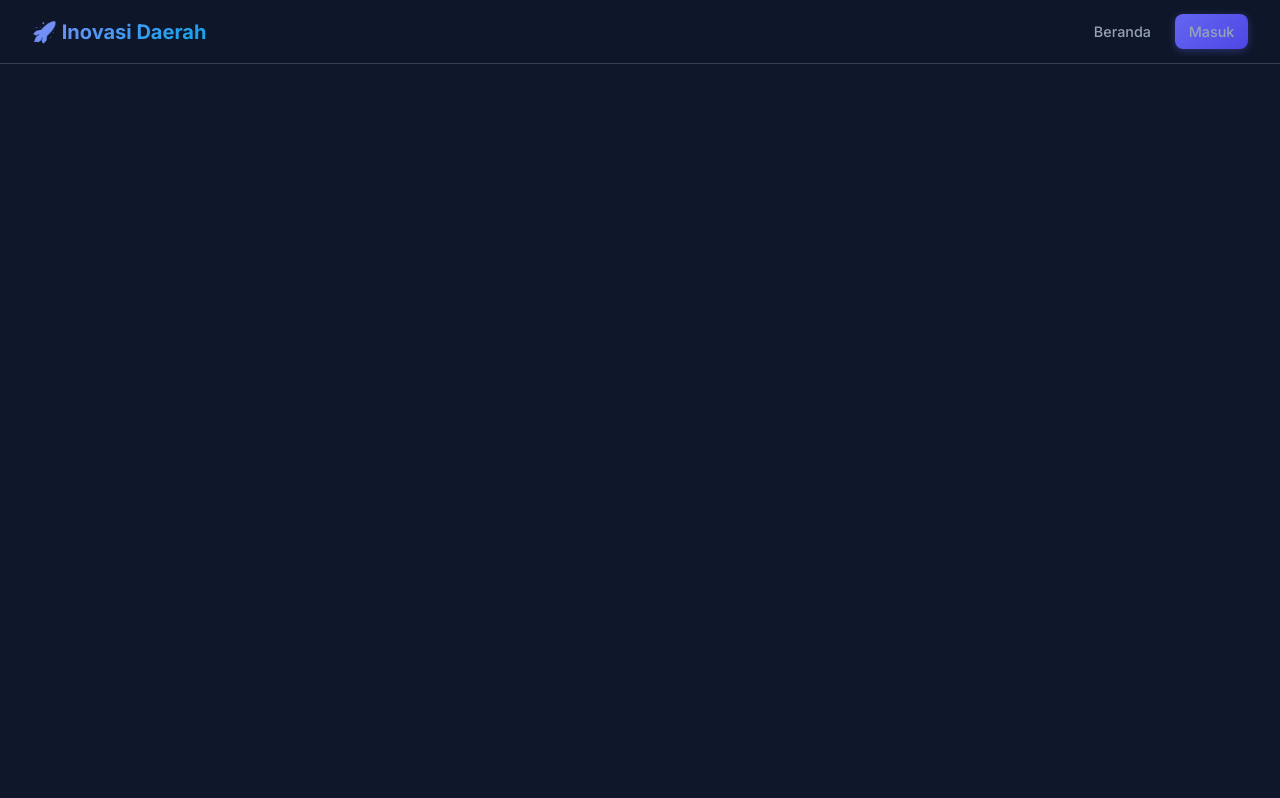
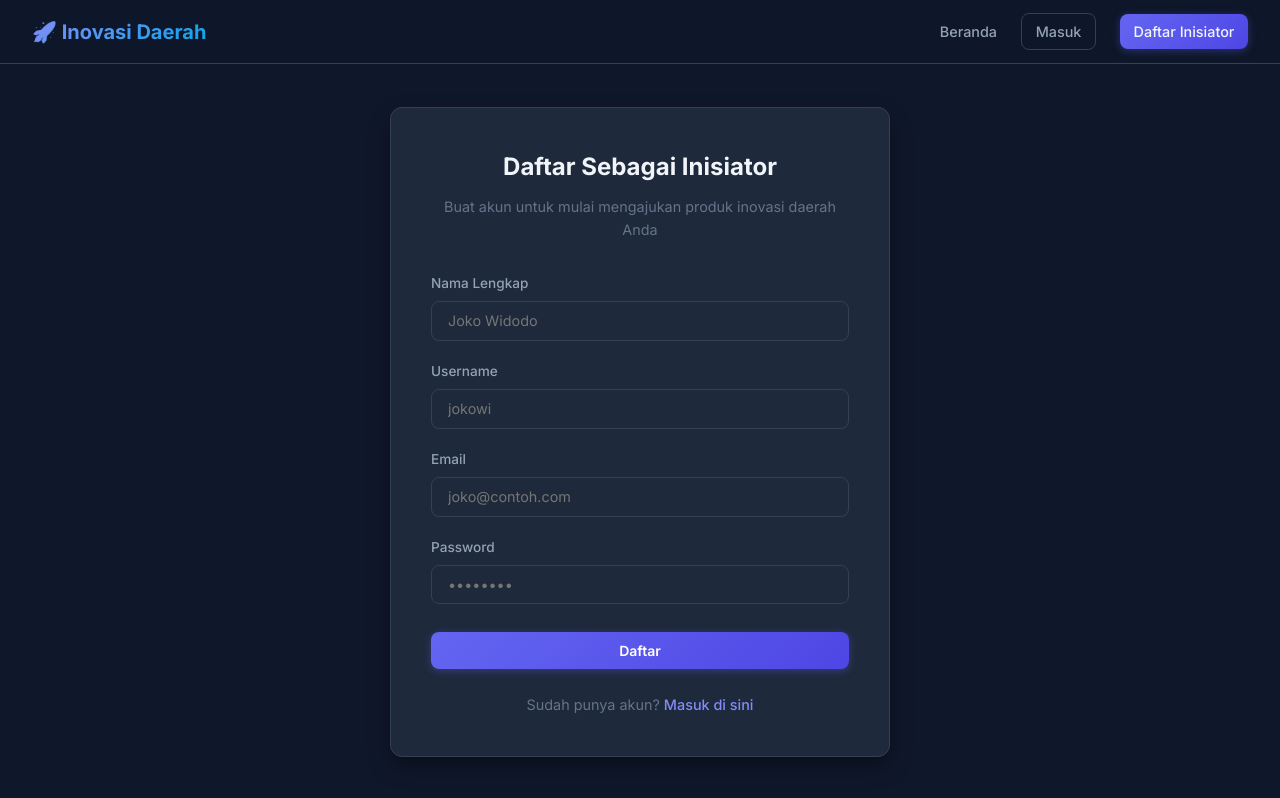
Before and after one commit to Juli-arch7/Inovasi-Boyolali, a Vue app in the folder frontend/: page /register in a window 1280 px wide. Built offline with nearby package versions, Linux system fonts and the light colour scheme.

Commit message:
register
tambah register

```diff
--- a/frontend/src/App.vue
+++ b/frontend/src/App.vue
@@ -10,7 +10,10 @@
           <router-link v-if="auth.userRole === 'inisiator'" to="/inisiator">Dashboard</router-link>
           <button class="btn btn-outline btn-sm" @click="handleLogout">Logout</button>
         </template>
-        <router-link v-else to="/login" class="btn btn-primary btn-sm">Masuk</router-link>
+        <template v-else>
+          <router-link to="/login" class="btn btn-outline btn-sm">Masuk</router-link>
+          <router-link to="/register" class="btn btn-primary btn-sm">Daftar Inisiator</router-link>
+        </template>
       </nav>
     </header>
     <router-view />
--- a/frontend/src/router/index.js
+++ b/frontend/src/router/index.js
@@ -7,6 +7,7 @@ import ProductDetail from '../views/public/ProductDetail.vue'
 
 // Auth
 import Login from '../views/auth/Login.vue'
+import Register from '../views/auth/Register.vue'
 
 // Dashboards
 import SuperAdminDashboard from '../views/superadmin/Dashboard.vue'
@@ -17,6 +18,7 @@ const routes = [
   { path: '/', name: 'Home', component: Home },
   { path: '/products/:id', name: 'ProductDetail', component: ProductDetail },
   { path: '/login', name: 'Login', component: Login },
+  { path: '/register', name: 'Register', component: Register },
   {
     path: '/superadmin',
     name: 'SuperAdmin',
--- /dev/null
+++ b/frontend/src/views/auth/Register.vue
@@ -0,0 +1,79 @@
+<template>
+  <div class="auth-container">
+    <div class="auth-card fade-in" style="max-width: 500px">
+      <h2>Daftar Sebagai Inisiator</h2>
+      <p class="subtitle">Buat akun untuk mulai mengajukan produk inovasi daerah Anda</p>
+
+      <div v-if="error" class="alert alert-error">{{ error }}</div>
+
+      <form @submit.prevent="handleRegister">
+        <div class="form-group">
+          <label for="name">Nama Lengkap</label>
+          <input id="name" type="text" class="form-control" v-model="form.name" placeholder="Joko Widodo" required />
+        </div>
+
+        <div class="form-group">
+          <label for="username">Username</label>
+          <input id="username" type="text" class="form-control" v-model="form.username" placeholder="jokowi" required />
+        </div>
+
+        <div class="form-group">
+          <label for="email">Email</label>
+          <input id="email" type="email" class="form-control" v-model="form.email" placeholder="joko@contoh.com" required />
+        </div>
+
+        <div class="form-group">
+          <label for="password">Password</label>
+          <input id="password" type="password" class="form-control" v-model="form.password" placeholder="••••••••" required minlength="6" />
+        </div>
+
+        <button type="submit" class="btn btn-primary" style="width:100%; margin-top:0.5rem" :disabled="submitting">
+          {{ submitting ? 'Memproses...' : 'Daftar' }}
+        </button>
+
+        <p style="text-align: center; margin-top: 1.5rem; font-size: 0.9rem; color: var(--text-muted);">
+          Sudah punya akun? <router-link to="/login" style="font-weight: 500;">Masuk di sini</router-link>
+        </p>
+      </form>
+    </div>
+  </div>
+</template>
+
+<script setup>
+import { ref } from 'vue'
+import { useRouter } from 'vue-router'
+import { useAuthStore } from '../../stores/auth'
+
+const auth = useAuthStore()
+const router = useRouter()
+
+const form = ref({
+  name: '',
+  username: '',
+  email: '',
+  password: '',
+  role: 'inisiator'
+})
+
+const error = ref('')
+const submitting = ref(false)
+
+async function handleRegister() {
+  error.value = ''
+  submitting.value = true
+  try {
+    const data = await auth.register(form.value)
+
+    // After registration, redirect to dashboard
+    if (data.user.role === 'inisiator') {
+      router.push('/inisiator')
+    } else {
+      router.push('/')
+    }
+  } catch (e) {
+    error.value = e.response?.data?.message || 'Registrasi gagal. Silakan coba lagi.'
+  } finally {
+    submitting.value = false
+  }
+}
+</script>
```
Also changed, not shown: 1 other file (tests, documents, lock files or other folders).
